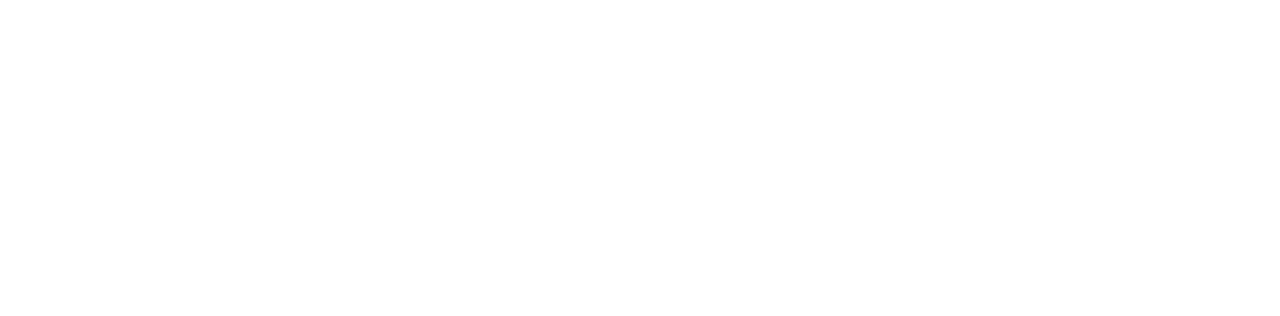
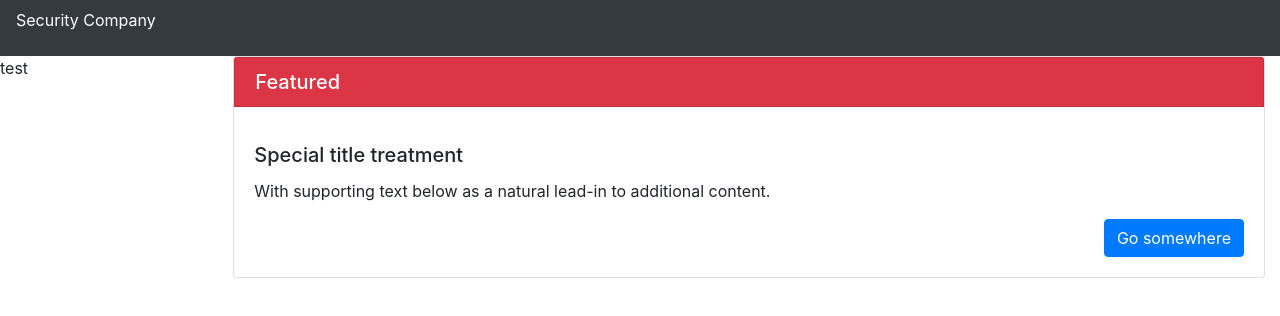
Before and after one commit to RemcoBravenboer/Hackathon-IOT-Web, a plain HTML site: page index.html in a window 1280 px wide. Drawn offline with nearby package versions, Linux system fonts and the light colour scheme.

Commit message:
some stuff

```diff
--- a/index.html
+++ b/index.html
@@ -2,16 +2,40 @@
 <html>
 <head>
     <title>Security Panel</title>
-		<link rel="stylesheet" href="https://maxcdn.bootstrapcdn.com/bootstrap/4.0.0/css/bootstrap.min.css" integrity="sha384-Gn5384xqQ1aoWXA+058RXPxPg6fy4IWvTNh0E263XmFcJlSAwiGgFAW/dAiS6JXm" crossorigin="anonymous">
+    <link rel="stylesheet" href="https://maxcdn.bootstrapcdn.com/bootstrap/4.0.0/css/bootstrap.min.css"
+          integrity="sha384-Gn5384xqQ1aoWXA+058RXPxPg6fy4IWvTNh0E263XmFcJlSAwiGgFAW/dAiS6JXm" crossorigin="anonymous">
 
-		<script src="https://code.jquery.com/jquery-3.2.1.slim.min.js" integrity="sha384-KJ3o2DKtIkvYIK3UENzmM7KCkRr/rE9/Qpg6aAZGJwFDMVNA/GpGFF93hXpG5KkN" crossorigin="anonymous"></script>
-		<script src="https://cdnjs.cloudflare.com/ajax/libs/popper.js/1.12.9/umd/popper.min.js" integrity="sha384-ApNbgh9B+Y1QKtv3Rn7W3mgPxhU9K/ScQsAP7hUibX39j7fakFPskvXusvfa0b4Q" crossorigin="anonymous"></script>
-		<script src="https://maxcdn.bootstrapcdn.com/bootstrap/4.0.0/js/bootstrap.min.js" integrity="sha384-JZR6Spejh4U02d8jOt6vLEHfe/JQGiRRSQQxSfFWpi1MquVdAyjUar5+76PVCmYl" crossorigin="anonymous"></script>
+    <script src="https://code.jquery.com/jquery-3.2.1.slim.min.js"
+            integrity="sha384-KJ3o2DKtIkvYIK3UENzmM7KCkRr/rE9/Qpg6aAZGJwFDMVNA/GpGFF93hXpG5KkN"
+            crossorigin="anonymous"></script>
+    <script src="https://cdnjs.cloudflare.com/ajax/libs/popper.js/1.12.9/umd/popper.min.js"
+            integrity="sha384-ApNbgh9B+Y1QKtv3Rn7W3mgPxhU9K/ScQsAP7hUibX39j7fakFPskvXusvfa0b4Q"
+            crossorigin="anonymous"></script>
+    <script src="https://maxcdn.bootstrapcdn.com/bootstrap/4.0.0/js/bootstrap.min.js"
+            integrity="sha384-JZR6Spejh4U02d8jOt6vLEHfe/JQGiRRSQQxSfFWpi1MquVdAyjUar5+76PVCmYl"
+            crossorigin="anonymous"></script>
 </head>
 
 <body>
+<div class="navbar navbar-dark bg-dark">
+    <p class="text-center" style="color: white">Security Company</p>
+</div>
+<div class="row">
+    <div class="col-lg-2">
+        test
+    </div>
+    <div class="col-lg-10">
         <div class="container">
-
+            <div class="card">
+                <h5 class="card-header card text-white bg-danger mb-3">Featured</h5>
+                <div class="card-body">
+                    <h5 class="card-title">Special title treatment</h5>
+                    <p class="card-text">With supporting text below as a natural lead-in to additional content.</p>
+                    <a href="#" class="btn btn-primary float-right">Go somewhere</a>
+                </div>
+            </div>
+        </div>
+    </div>
 </div>
 </body>
 <script src="main.js"></script>
```
Lines whose indentation alone changed are shown as unchanged.
